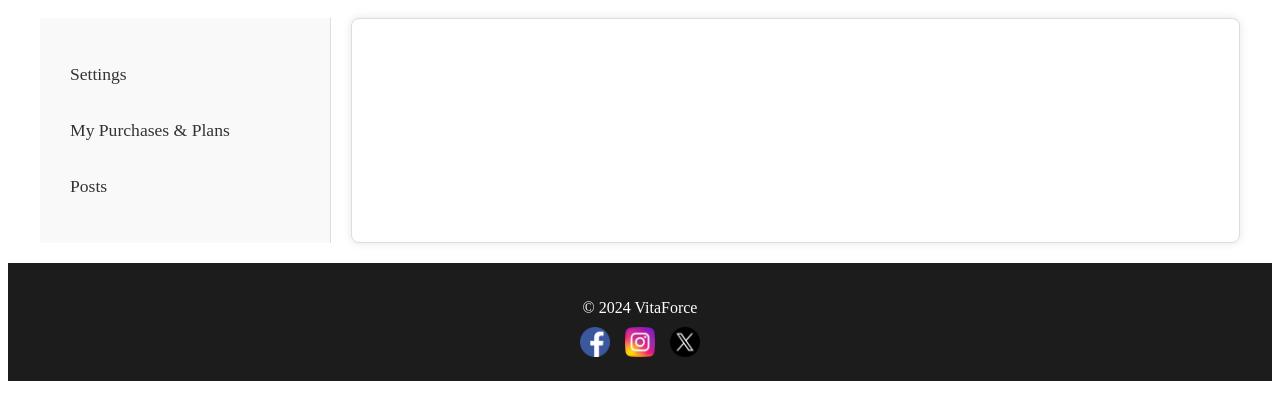
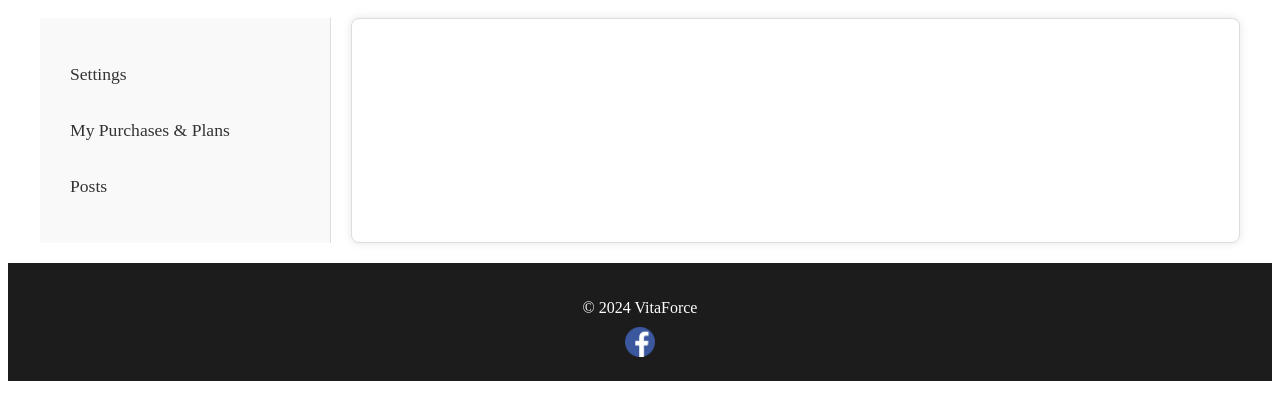
Before and after one commit to BarslLVl/vitaforce, a Django app: page /account/ in a window 1280 px wide. Shown: the part 228-648 px from the top of the page. Run offline with Django 5.2, Linux system fonts and the light colour scheme; the visitor is signed in with stand-in values (Sample User, id 1); some libraries are stand-ins or nearby versions.

Commit message:
Edot base.html

```diff
--- a/templates/base.html
+++ b/templates/base.html
@@ -113,15 +113,8 @@
         <div class="footer-content">
             <p>&copy; 2024 VitaForce</p>
             <div class="social-icons">
-                <a href="https://facebook.com" target="_blank">
+                <a href="https://www.facebook.com/groups/517274627725346" target="_blank">
                     <img src="{% static 'media/icons/facebook.png' %}" alt="Facebook">
-                </a>
-                <a href="https://instagram.com" target="_blank">
-                    <img src="{% static 'media/icons/instagram.png' %}" alt="Instagram">
-                </a>
-                <a href="https://twitter.com" target="_blank">
-                    <img src="{% static 'media/icons/twitter.png' %}" alt="Twitter/X">
-                </a>
             </div>
         </div>
     </footer>
```
Also changed, not shown: README.md, 2 other files.
